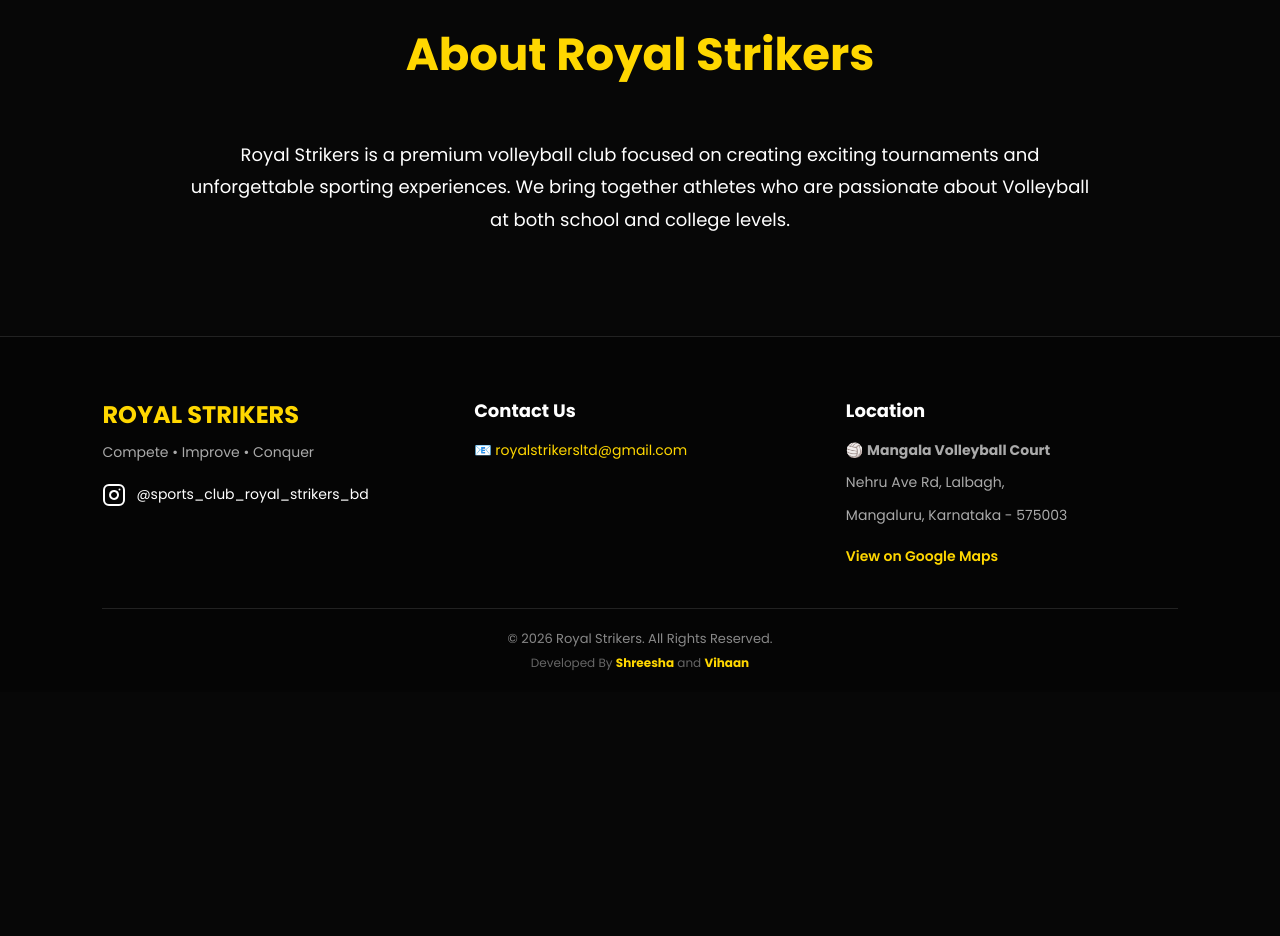
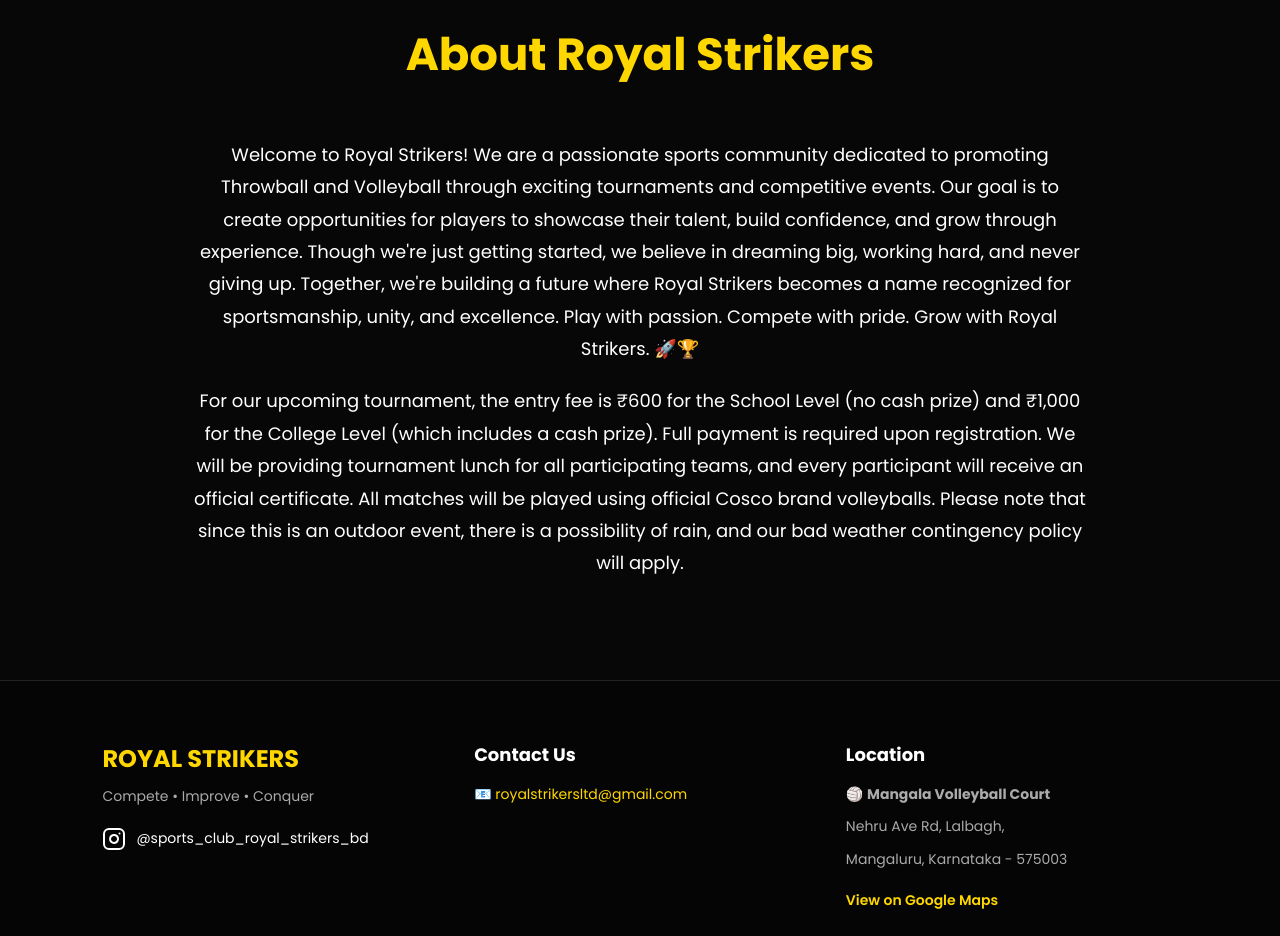
Before and after one commit to vihaandk21/Royal-Strikers, a plain HTML site: page index.html in a window 1280 px wide. Shown: the part 3200-4136 px from the top of the page. Before the commit the page ends 3892 px from the top, so only its background shows below. Drawn offline with Linux system fonts and the light colour scheme.

Commit message:
content: update about section with community info and tournament details

```diff
--- a/index.html
+++ b/index.html
@@ -93,10 +93,9 @@
     <section id="about">
         <h2 class="title">About Royal Strikers</h2>
         <div class="about">
-            Royal Strikers is a premium volleyball club focused on creating
-            exciting tournaments and unforgettable sporting experiences.
-            We bring together athletes who are passionate about
-            Volleyball at both school and college levels.
+            <p style="margin-bottom: 20px;">Welcome to Royal Strikers! We are a passionate sports community dedicated to promoting Throwball and Volleyball through exciting tournaments and competitive events. Our goal is to create opportunities for players to showcase their talent, build confidence, and grow through experience. Though we're just getting started, we believe in dreaming big, working hard, and never giving up. Together, we're building a future where Royal Strikers becomes a name recognized for sportsmanship, unity, and excellence. Play with passion. Compete with pride. Grow with Royal Strikers. 🚀🏆</p>
+
+            <p>For our upcoming tournament, the entry fee is ₹600 for the School Level (no cash prize) and ₹1,000 for the College Level (which includes a cash prize). Full payment is required upon registration. We will be providing tournament lunch for all participating teams, and every participant will receive an official certificate. All matches will be played using official Cosco brand volleyballs. Please note that since this is an outdoor event, there is a possibility of rain, and our bad weather contingency policy will apply.</p>
         </div>
     </section>
 
```
